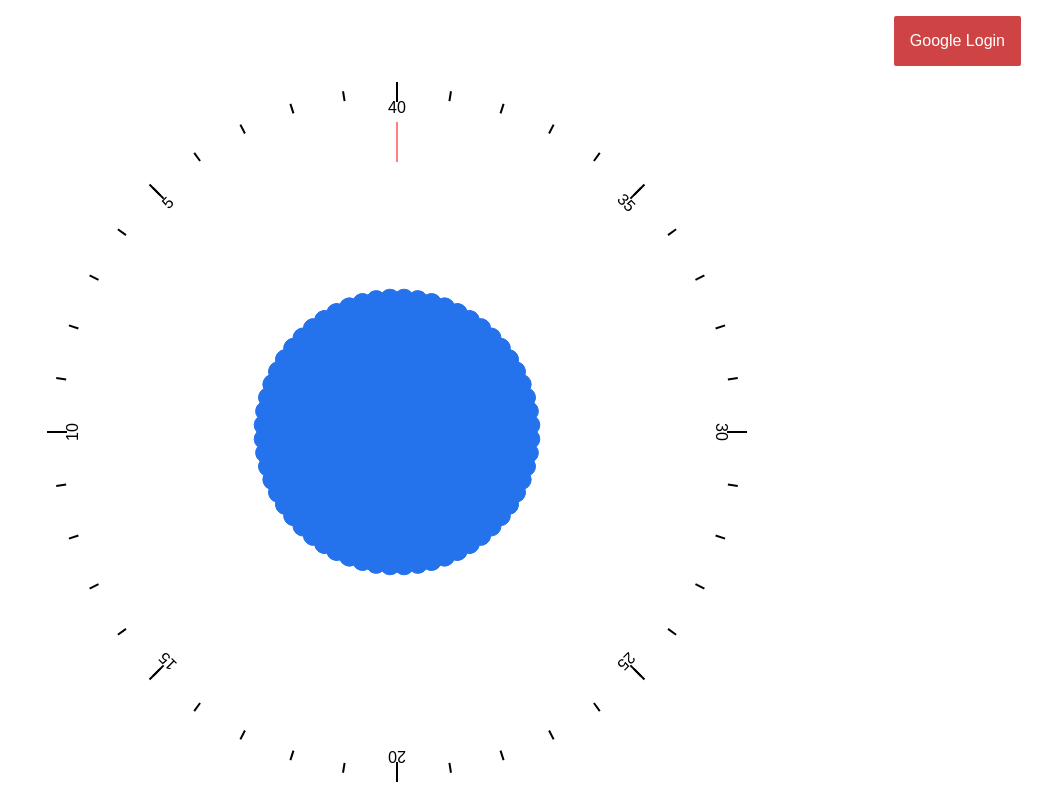
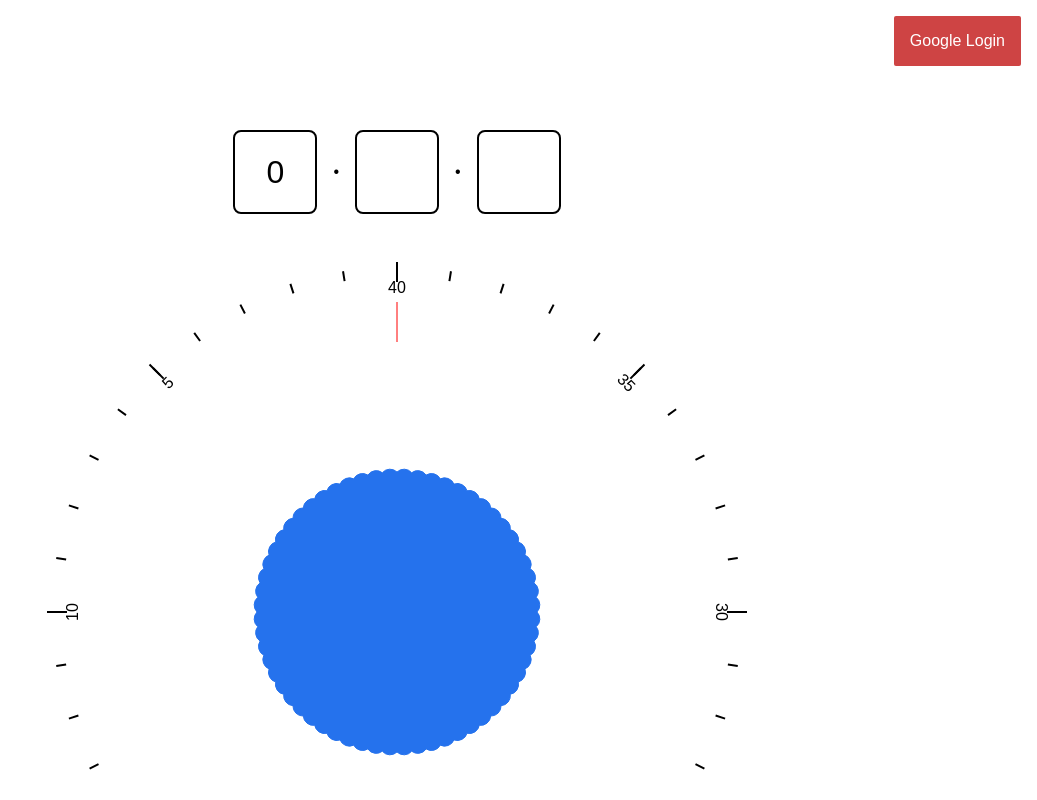
Before and after one commit to gggonzalez03/secret-message-vault, a React (Create React App) app: page / in a window 1280 px wide. Shown: the top 800 px of the page, without its empty margins (243-1280 px from the left). Built offline with nearby package versions, Linux system fonts and the light colour scheme.

Commit message:
add: Adds PassCodeInput UI
This PassCodeInput will be the user's guide when trying to input the
combination that will unlock the vault. This will give them feedback
on their progress.

```diff
--- a/src/components/LoginPage/LoginPage.js
+++ b/src/components/LoginPage/LoginPage.js
@@ -4,6 +4,7 @@ import { connect } from 'react-redux'
 import GoogleLoginButton from '../GoogleLoginButton/GoogleLoginButton';
 import TurningDialContainer from '../TurningDial/TurningDialContainer';
 import DialHandleContainer from '../DialHandle/DialHandleContainer';
+import PassCodeInput from '../PassCodeInput/PassCodeInput';
 
 class LoginPage extends Component {
     state = {}
@@ -13,11 +14,14 @@ class LoginPage extends Component {
                 <div style={styles.header}>
                     <GoogleLoginButton style={styles.loginButton} />
                 </div>
+                <div style={styles.passCodeInput}>
+                    <PassCodeInput />
+                </div>
                 <div style={styles.turningDial}>
                     <div style={{ ...styles.handle, height: 350 * 2, width: 350 * 2 }}>
-                        <DialHandleContainer/>
+                        <DialHandleContainer />
                     </div>
-                    <TurningDialContainer/>
+                    <TurningDialContainer />
                 </div>
             </div>
         )
@@ -45,6 +49,9 @@ const styles = {
         justifyContent: 'center',
         alignItems: 'center',
         position: 'absolute',
+    },
+    passCodeInput: {
+        padding: '2em',
     }
 }
 
--- /dev/null
+++ b/src/components/PassCodeInput/PassCodeInput.js
@@ -0,0 +1,66 @@
+import React, { Component } from 'react'
+import { PropTypes } from 'prop-types'
+import { connect } from 'react-redux'
+
+class PassCodeInput extends Component {
+    state = {}
+    render() {
+        // props from parent
+        const { style } = this.props
+
+        // props from redux
+        const { value } = this.props
+        return (
+            <div style={{...styles.container, ...style}}>
+                <div style={styles.input}>{value}</div>&#8226;
+                <div style={styles.input}></div>&#8226;
+                <div style={styles.input}></div>
+            </div>
+        )
+    }
+}
+
+const styles = {
+    container: {
+        display: 'flex',
+        alignItems: 'center',
+        justifyContent: 'center',
+    },
+    input: {
+        display: 'flex',
+        width: '.5em',
+        height: '.5em',
+        padding: '1em',
+        alignItems: 'center',
+        justifyContent: 'center',
+        borderWidth: '2px',
+        borderStyle: 'solid',
+        borderColor: 'black',
+        borderRadius: '8px',
+        margin: '.5em',
+        fontSize: '2em'
+    }
+}
+
+PassCodeInput.defaultProps = {
+    style: {
+
+    },
+}
+
+PassCodeInput.propTypes = {
+    style: PropTypes.object,
+}
+
+const mapStateToProps = ({ dial }) => {
+    return {
+        value: dial.value,
+    }
+}
+
+const mapDispatchToProps = dispatch => {
+    return {
+    }
+}
+
+export default connect(mapStateToProps, mapDispatchToProps)(PassCodeInput)
```
